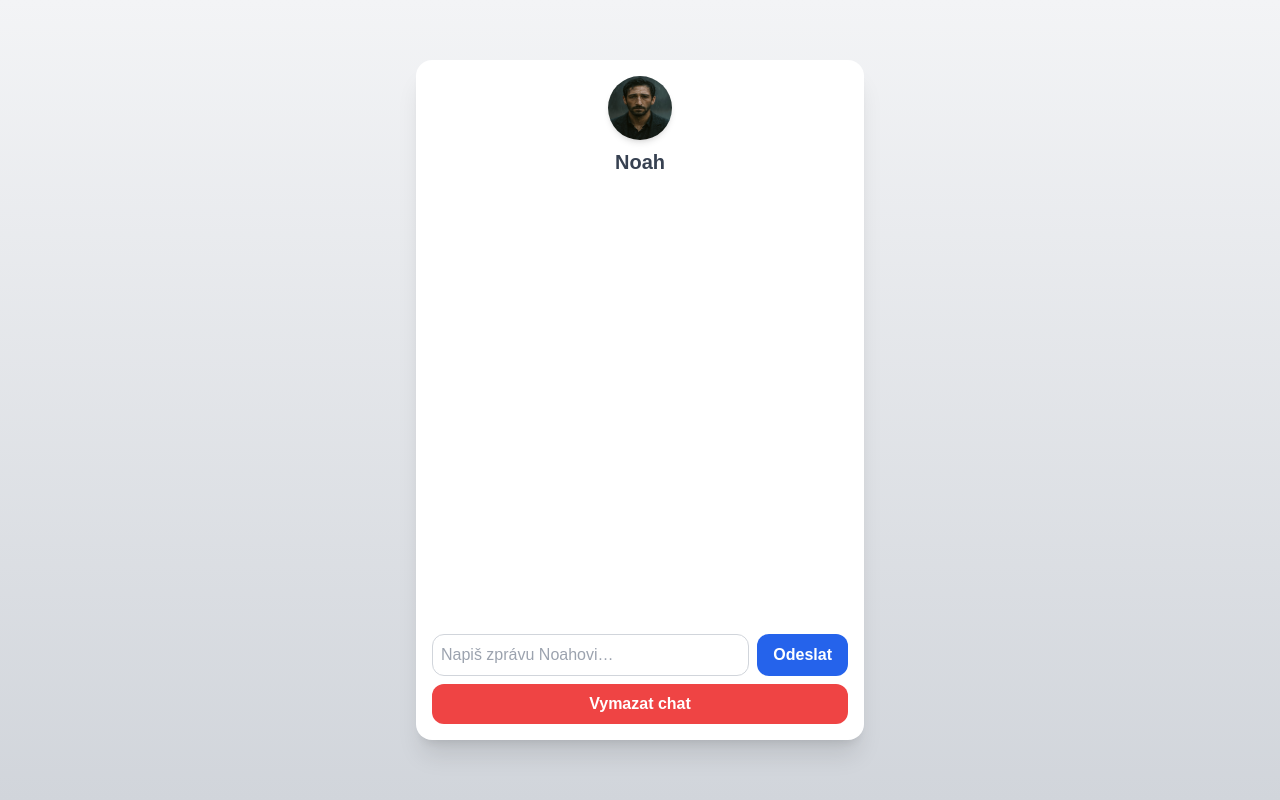
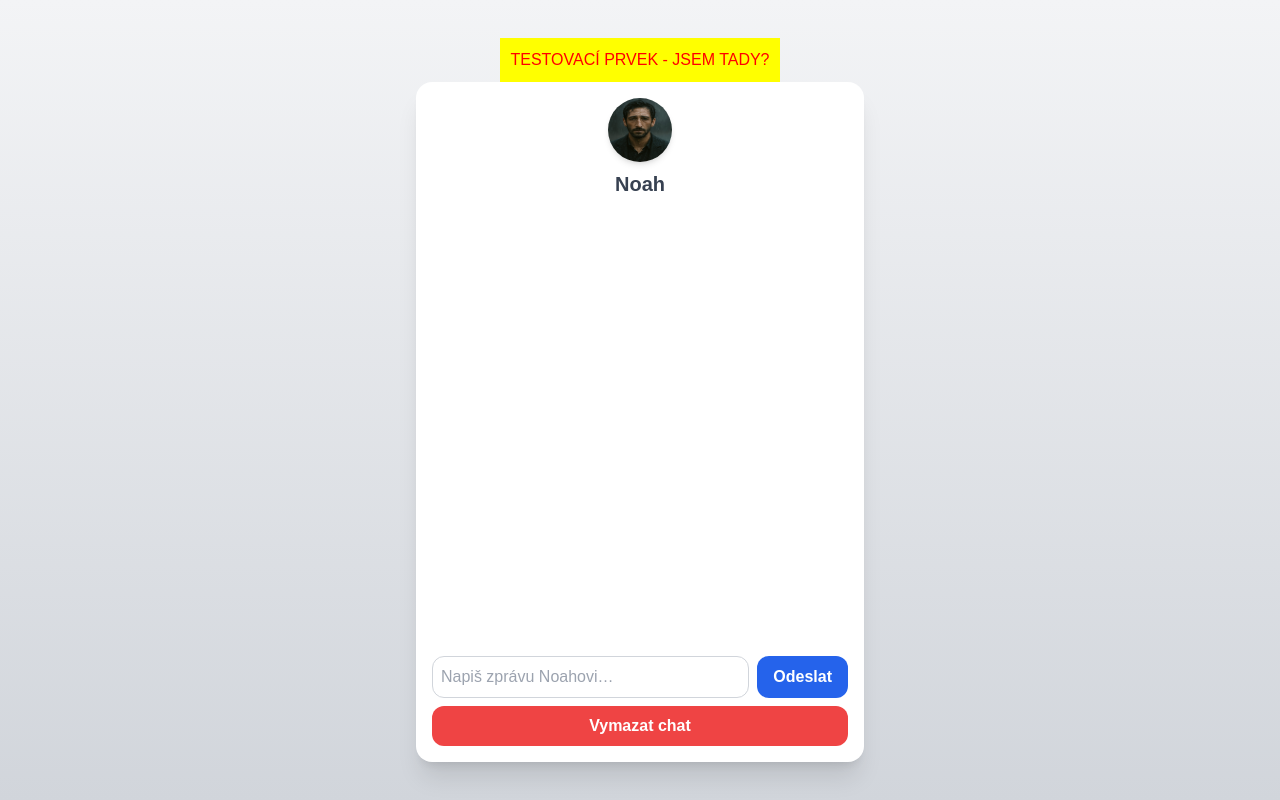
Before and after one commit to Noah-eu/Noah-ai, a Next.js app: page /chat in a window 1280 px wide. Built offline with nearby package versions, Linux system fonts and the light colour scheme.

Commit message:
Update Chat.tsx

```diff
--- a/app/chat/Chat.tsx
+++ b/app/chat/Chat.tsx
@@ -51,6 +51,7 @@ export default function Chat() {
 
   return (
     <div className="flex flex-col min-h-screen items-center justify-center bg-gradient-to-b from-gray-100 to-gray-300 py-4">
+      <div style={{ background: "yellow", color: "red", padding: 10 }}>TESTOVACÍ PRVEK - JSEM TADY?</div>
       {/* Chat box */}
       <div className="w-full max-w-md bg-white rounded-2xl shadow-xl flex flex-col h-[85vh] max-h-[700px] p-4">
         {/* Noahova fotka a jméno */}
```
